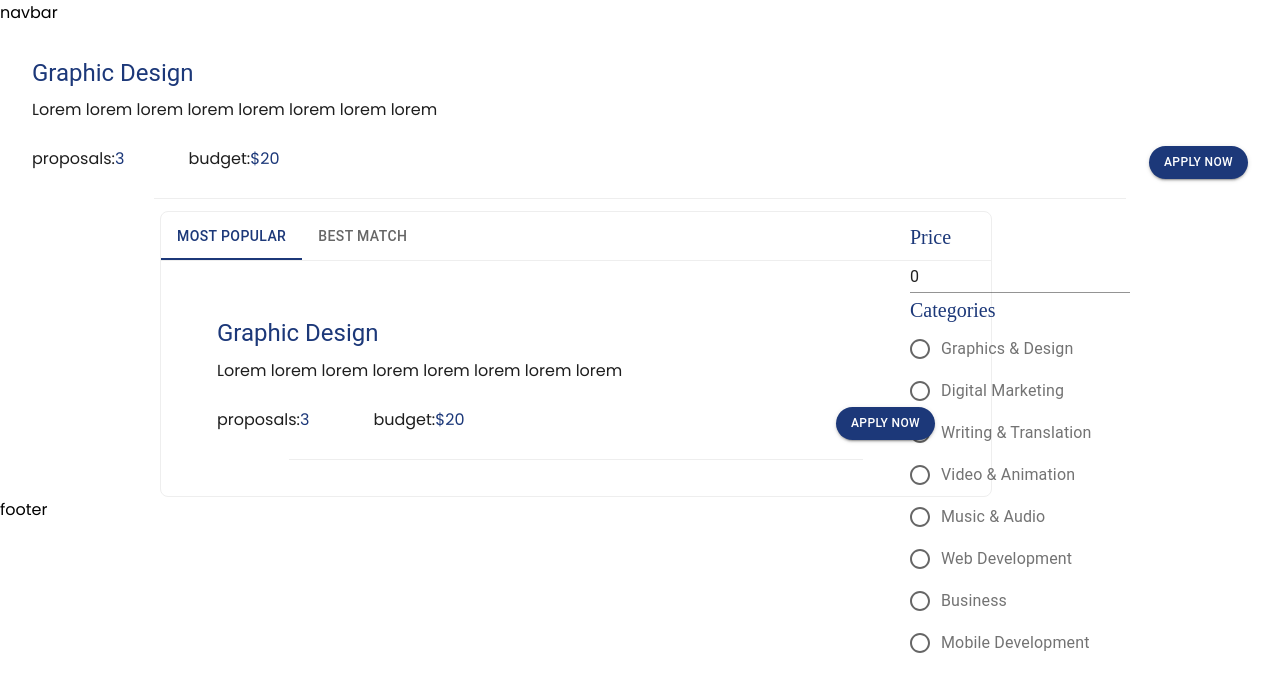
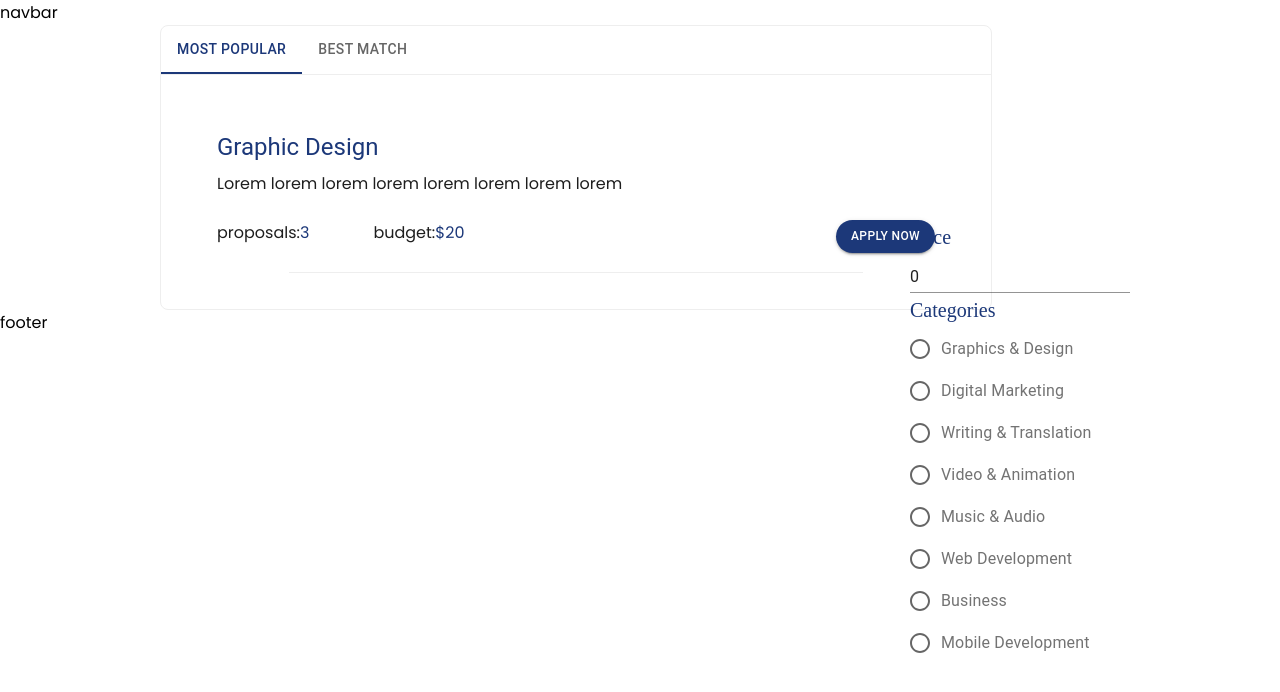
Before and after one commit to CA-G12/g-lanceer, a React (Create React App) app in the folder client/: page /jobs-search in a window 1280 px wide. Shown: the top 692 px of the page. Built offline with nearby package versions, Linux system fonts and the light colour scheme.

Commit message:
feat: add some rules to eslint file and remove comments and remove the job card  relates #45

```diff
--- a/client/src/pages/JobsSearch/index.tsx
+++ b/client/src/pages/JobsSearch/index.tsx
@@ -35,7 +35,6 @@ function JobsSearch() {
   };
   return (
     <div>
-      <JobCard job={job} />
       <Filter
         category={category}
         changeCategory={changeCategory}
```
